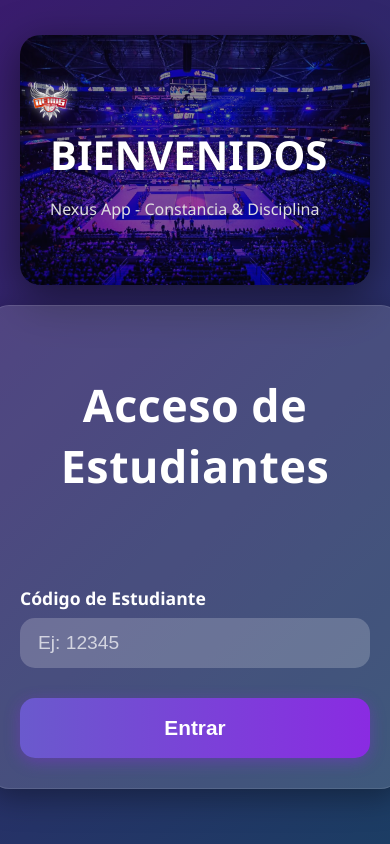
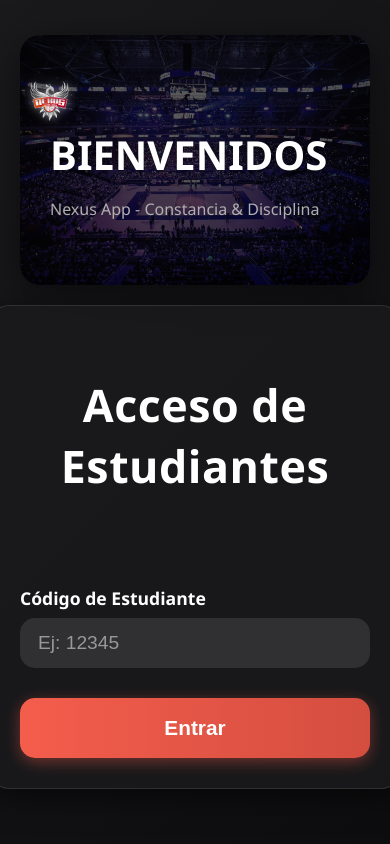
Before and after one commit to nexusvoleibol-arch/academia-pagos-tracker, a React (Vite) app: page / in a window 390 px wide. Built offline with nearby package versions, Linux system fonts and the light colour scheme.

Commit message:
fix: Corregir responsive del Dashboard para moviles (Glassmorphism)

```diff
--- a/src/components/DashboardPage.tsx
+++ b/src/components/DashboardPage.tsx
@@ -124,12 +124,12 @@ export default function DashboardPage() {
           {/* INFORMACIÓN DEL ESTUDIANTE */}
           <div className="student-details-grid">
             <p>
-              <FaUserCircle style={{ marginRight: '10px' }} />
+              <FaUserCircle style={{ marginRight: '10px', color: '#F45D4C' }} /> {/* Ícono Coral */}
               <span className="info-label-glass">Estudiante:</span>
               <span className="student-detail-glass">{student.nombre} {student.apellido}</span>
             </p>
             <p>
-              <FaDollarSign style={{ marginRight: '10px' }} />
+              <FaDollarSign style={{ marginRight: '10px', color: '#F45D4C' }} /> {/* Ícono Coral */}
               <span className="info-label-glass">Código Único:</span>
               <span className="student-detail-glass">{student.id}</span>
             </p>
@@ -138,7 +138,7 @@ export default function DashboardPage() {
 
       {/* PANEL DE SALDO TOTAL */}
       <div className="balance-card-glass">
-          <h2 className="total-saldo-title-glass"><FaMoneyBillWave style={{ marginRight: '10px' }} /> Saldo Total Pendiente</h2>
+          <h2 className="total-saldo-title-glass"><FaMoneyBillWave style={{ marginRight: '10px', color: '#F45D4C' }} /> Saldo Total Pendiente</h2>
           {hasPending ? (
               <p className="saldo-amount-glass pending-amount-glass">
                   {formattedTotalPending}
@@ -165,7 +165,7 @@ export default function DashboardPage() {
             {payments.length > 0 ? (
               payments.map((p, index) => (
                 <tr key={index} className={p.estado.toUpperCase() === 'PENDIENTE' ? 'row-pending' : ''}>
-                    <td><FaCalendarAlt style={{ marginRight: '8px', color: '#469cd2' }} /> {p.mes}</td> {/* Azul claro para íconos */}
+                    <td><FaCalendarAlt style={{ marginRight: '8px', color: '#F45D4C' }} /> {p.mes}</td> {/* Ícono Coral */}
                     <td>{formatDate(p.fecha_pago)}</td>
                     <td>{formatCurrency(p.monto_debido)}</td>
                     <td>
--- a/src/index.css
+++ b/src/index.css
@@ -4,9 +4,9 @@ body {
     font-family: 'Segoe UI', Tahoma, Geneva, Verdana, sans-serif;
     -webkit-font-smoothing: antialiased;
     -moz-osx-font-smoothing: grayscale;
-    /* Fondo Degradado COMBINADO: Morado oscuro a Azul oscuro */
-    background: linear-gradient(135deg, #3a1c6e 0%, #1c3d64 100%);
-    color: white;
+    /* Fondo Degradado MINIMALISTA: Gris Oscuro a Negro */
+    background: linear-gradient(135deg, #1A1A1D 0%, #0D0D0F 100%);
+    color: white; /* Color de texto por defecto blanco */
     min-height: 100vh;
     display: flex;
     justify-content: center;
@@ -14,7 +14,7 @@ body {
 }
 
 /* ----------------------------------------------------
-   --- ESTILOS DE LOGIN: GLASSMORPHISM COMBINADO ---
+   --- ESTILOS DE LOGIN: GLASSMORPHISM MINIMALISTA ---
    ---------------------------------------------------- */
 
 .login-page-container {
@@ -33,7 +33,7 @@ body {
     box-shadow: 0 10px 40px rgba(0, 0, 0, 0.5);
 }
 
-/* SECCIÓN IZQUIERDA: BIENVENIDOS Y FONDO (Mantener tonos neutros/oscuros) */
+/* SECCIÓN IZQUIERDA: BIENVENIDOS Y FONDO (Gris Neutro Oscuro) */
 .login-illustration-section {
     position: relative;
     background-color: transparent;
@@ -47,7 +47,7 @@ body {
     padding: 0;
     overflow: hidden;
     backdrop-filter: blur(4px);
-    background: rgba(255, 255, 255, 0.05);
+    background: rgba(255, 255, 255, 0.05); /* Muy poca transparencia */
 }
 
 .cancha-background-image {
@@ -58,7 +58,7 @@ body {
     height: 100%;
     object-fit: cover;
     z-index: 1;
-    filter: brightness(0.6) saturate(1.2);
+    filter: brightness(0.4) grayscale(0.5); /* Más oscuro y menos saturado */
     opacity: 0.9;
 }
 
@@ -88,7 +88,7 @@ body {
 }
 
 .welcome-subtitle {
-    color: #e0e0e0;
+    color: #b0b0b0; /* Gris claro */
     font-size: 1.2em;
     font-weight: 400;
     margin-bottom: 0;
@@ -97,7 +97,8 @@ body {
 /* SECCIÓN DERECHA: FORMULARIO */
 
 .login-form-section {
-    background: rgba(255, 255, 255, 0.15);
+    /* Glassmorphism en tono oscuro, casi negro */
+    background: rgba(26, 26, 29, 0.85);
     backdrop-filter: blur(15px);
     border: 1px solid rgba(255, 255, 255, 0.1);
     width: 45%;
@@ -109,7 +110,7 @@ body {
     flex-direction: column;
     justify-content: flex-start;
     align-items: stretch;
-    box-shadow: 0 8px 32px 0 rgba(0, 0, 0, 0.37);
+    box-shadow: 0 8px 32px 0 rgba(0, 0, 0, 0.6);
 }
 
 .login-title {
@@ -146,21 +147,22 @@ body {
     border-radius: 15px;
     font-size: 1.2em;
     border: none;
-    background: rgba(255, 255, 255, 0.2);
+    /* Fondo de input más oscuro */
+    background: rgba(255, 255, 255, 0.1);
     color: white;
     outline: none;
     transition: background 0.3s;
 }
 .login-input-glass::placeholder {
-    color: rgba(255, 255, 255, 0.7);
+    color: rgba(255, 255, 255, 0.5);
 }
 .login-input-glass:focus {
-    background: rgba(255, 255, 255, 0.3);
+    background: rgba(255, 255, 255, 0.15);
 }
 
 .login-button-glass {
-    /* Gradiente Morado (Activo) */
-    background: linear-gradient(90deg, #6a5acd 0%, #8a2be2 100%);
+    /* Gradiente de Acento Minimalista (Coral/Salmón) */
+    background: linear-gradient(90deg, #F45D4C 0%, #D44E40 100%);
     color: white;
     padding: 18px 25px;
     border: none;
@@ -169,10 +171,10 @@ body {
     font-weight: 700;
     cursor: pointer;
     transition: background 0.3s, transform 0.2s;
-    box-shadow: 0 4px 15px rgba(138, 43, 226, 0.4);
+    box-shadow: 0 4px 15px rgba(244, 93, 76, 0.4);
 }
 .login-button-glass:hover:not(:disabled) {
-    background: linear-gradient(90deg, #5c4ac4 0%, #7d1ee0 100%);
+    background: linear-gradient(90deg, #D44E40 0%, #B43C30 100%);
     transform: translateY(-2px);
 }
 .login-button-glass:disabled {
@@ -181,7 +183,7 @@ body {
 }
 
 .login-error-message {
-    color: #ffdd00;
+    color: #F45D4C; /* El error usa el color de acento */
     font-size: 0.9em;
     text-align: center;
     margin-top: -10px;
@@ -230,7 +232,7 @@ body {
 
 
 /* ----------------------------------------------------
-   --- ESTILOS DE DASHBOARD: GLASSMORPHISM COMBINADO ---
+   --- ESTILOS DE DASHBOARD: GLASSMORPHISM MINIMALISTA ---
    ---------------------------------------------------- */
 
 .dashboard-container-glass {
@@ -243,12 +245,12 @@ body {
     flex-direction: column;
     gap: 30px;
 
-    /* Efecto Glassmorphism */
-    background: rgba(255, 255, 255, 0.08);
+    /* Efecto Glassmorphism más discreto y oscuro */
+    background: rgba(26, 26, 29, 0.7);
     backdrop-filter: blur(10px);
     border: 1px solid rgba(255, 255, 255, 0.1);
     border-radius: 20px;
-    box-shadow: 0 8px 32px 0 rgba(0, 0, 0, 0.37);
+    box-shadow: 0 8px 32px 0 rgba(0, 0, 0, 0.6);
 }
 
 /* Encabezado del Dashboard */
@@ -279,9 +281,9 @@ body {
     letter-spacing: 0.5px;
 }
 
-/* Botón de Cerrar Sesión (MORADO ACTIVO) */
+/* Botón de Cerrar Sesión (Coral/Salmón Acuático) */
 .logout-button-glass {
-    background: linear-gradient(90deg, #6a5acd 0%, #8a2be2 100%);
+    background: linear-gradient(90deg, #F45D4C 0%, #D44E40 100%);
     color: white;
     padding: 10px 20px;
     border: none;
@@ -290,21 +292,21 @@ body {
     font-weight: 600;
     cursor: pointer;
     transition: background 0.3s, transform 0.2s;
-    box-shadow: 0 2px 10px rgba(138, 43, 226, 0.4);
+    box-shadow: 0 2px 10px rgba(244, 93, 76, 0.4);
     display: flex;
     align-items: center;
 }
 
 .logout-button-glass:hover {
-    background: linear-gradient(90deg, #5c4ac4 0%, #7d1ee0 100%);
+    background: linear-gradient(90deg, #D44E40 0%, #B43C30 100%);
     transform: translateY(-2px);
 }
 
 /* --- TARJETAS --- */
 
-/* Tarjeta de Información del Estudiante (GRIS/NEUTRO) */
+/* Tarjeta de Información del Estudiante (Gris Neutro Oscuro) */
 .info-card-glass {
-    background: rgba(255, 255, 255, 0.12);
+    background: rgba(255, 255, 255, 0.08); /* Fondo más sutil */
     backdrop-filter: blur(10px);
     border: 1px solid rgba(255, 255, 255, 0.15);
     border-radius: 15px;
@@ -342,9 +344,9 @@ body {
     color: #fffbfb;
 }
 
-/* Tarjeta de Saldo Total (AZUL VIBRANTE) */
+/* Tarjeta de Saldo Total (Acento Salmón/Coral) */
 .balance-card-glass {
-    background: rgba(30, 144, 255, 0.15); /* Azul más notorio */
+    background: rgba(244, 93, 76, 0.15); /* Fondo de acento */
     backdrop-filter: blur(10px);
     border: 1px solid rgba(255, 255, 255, 0.15);
     border-radius: 15px;
@@ -355,8 +357,7 @@ body {
 
 .total-saldo-title-glass {
     text-align: center;
-    /* Azul claro */
-    color: #b3e5fc;
+    color: #fce4e1; /* Gris claro que contrasta con el acento */
     font-size: 1.4em;
     margin-bottom: 15px;
     letter-spacing: 0.8px;
@@ -373,25 +374,24 @@ body {
 }
 
 .pending-amount-glass {
-    color: #f9f9f9;
-    text-shadow: 0 0 10px rgba(16, 16, 16, 0.5);
+    color: #F45D4C; /* Saldo pendiente en color de acento */
+    text-shadow: 0 0 10px rgba(244, 93, 76, 0.5);
 }
 
 .paid-amount-glass {
-    color: #00ffaa;
-    text-shadow: 0 0 10px rgba(0, 255, 170, 0.5);
+    color: #00BF63; /* Verde Menta (Acento de éxito) */
+    text-shadow: 0 0 10px rgba(0, 191, 99, 0.5);
 }
 
-/* Historial de Pagos (MORADO ACTIVO) */
+/* Historial de Pagos (Gris Oscuro Neutro) */
 .history-section-glass {
-    background: rgba(138, 43, 226, 0.12); /* Morado transparente */
+    background: rgba(255, 255, 255, 0.08);
     backdrop-filter: blur(10px);
     border: 1px solid rgba(255, 255, 255, 0.15);
     border-radius: 15px;
     padding: 25px;
     color: white;
     box-shadow: 0 4px 15px rgba(0, 0, 0, 0.2);
-    /* Desbordamiento horizontal para la tabla en móviles */
     overflow-x: auto;
 }
 
@@ -420,8 +420,8 @@ body {
 }
 
 .payments-table-glass th {
-    /* Fondo de encabezado Morado más oscuro */
-    background-color: rgba(138, 43, 226, 0.4);
+    /* Fondo de encabezado Gris más oscuro */
+    background-color: rgba(26, 26, 29, 0.4);
     font-weight: 600;
     color: white;
     text-transform: uppercase;
@@ -434,30 +434,30 @@ body {
 
 /* Colores de estado (Badges) */
 .status-paid {
-    background-color: #046d4a;
+    background-color: #00BF63; /* Verde Menta */
     color: #fdfdfd;
     padding: 4px 8px;
     border-radius: 15px;
     font-weight: 700;
     font-size: 0.85em;
-    box-shadow: 0 0 5px #00ffaa;
+    box-shadow: 0 0 5px rgba(0, 191, 99, 0.5);
 }
 
 .status-pending {
-    background-color: #eb3030;
+    background-color: #F45D4C; /* Coral/Salmón */
     color: #ffffff;
     padding: 4px 8px;
     border-radius: 15px;
     font-weight: 700;
     font-size: 0.85em;
     animation: pulse-pending-glass 1.5s infinite;
-    box-shadow: 0 0 5px #6b1408;
+    box-shadow: 0 0 5px rgba(244, 93, 76, 0.5);
 }
 
 @keyframes pulse-pending-glass {
-    0% { box-shadow: 0 0 0 0 rgba(255, 221, 0, 0.7); }
-    70% { box-shadow: 0 0 0 8px rgba(255, 221, 0, 0); }
-    100% { box-shadow: 0 0 0 0 rgba(255, 221, 0, 0); }
+    0% { box-shadow: 0 0 0 0 rgba(244, 93, 76, 0.7); }
+    70% { box-shadow: 0 0 0 8px rgba(244, 93, 76, 0); }
+    100% { box-shadow: 0 0 0 0 rgba(244, 93, 76, 0); }
 }
 
 .no-records-glass {
@@ -471,7 +471,6 @@ body {
    --- Responsive para Dashboard (max-width: 768px) ---
    ---------------------------------------------------- */
 @media (max-width: 768px) {
-    /* CORRECCIÓN GLOBAL: Ocultar desbordamiento horizontal en el cuerpo */
     body {
         overflow-x: hidden;
     }
@@ -533,6 +532,7 @@ body {
     .info-card-glass p svg {
         margin-right: 5px;
         margin-bottom: 0;
+        color: #F45D4C; /* Usa el color de acento para los íconos de info */
     }
     .info-label-glass {
         font-weight: 600;
@@ -554,7 +554,6 @@ body {
         font-size: 1.4em;
     }
 
-    /* Gestión de la tabla en móviles (permite scroll horizontal) */
     .history-section-glass {
         overflow-x: auto;
     }
```
